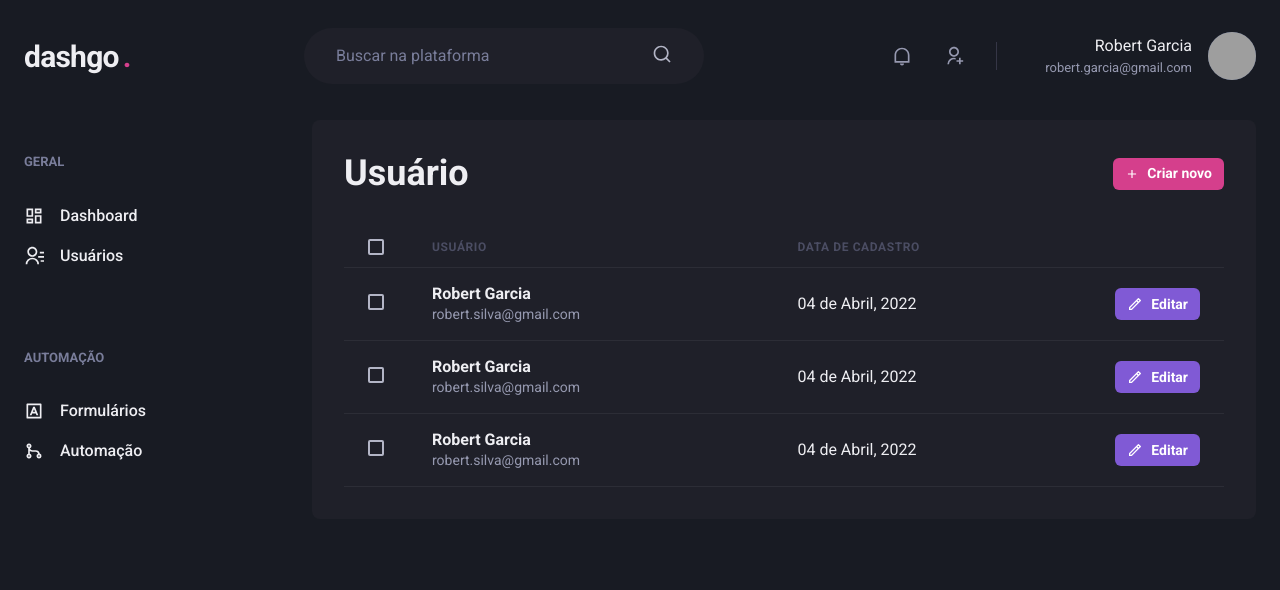
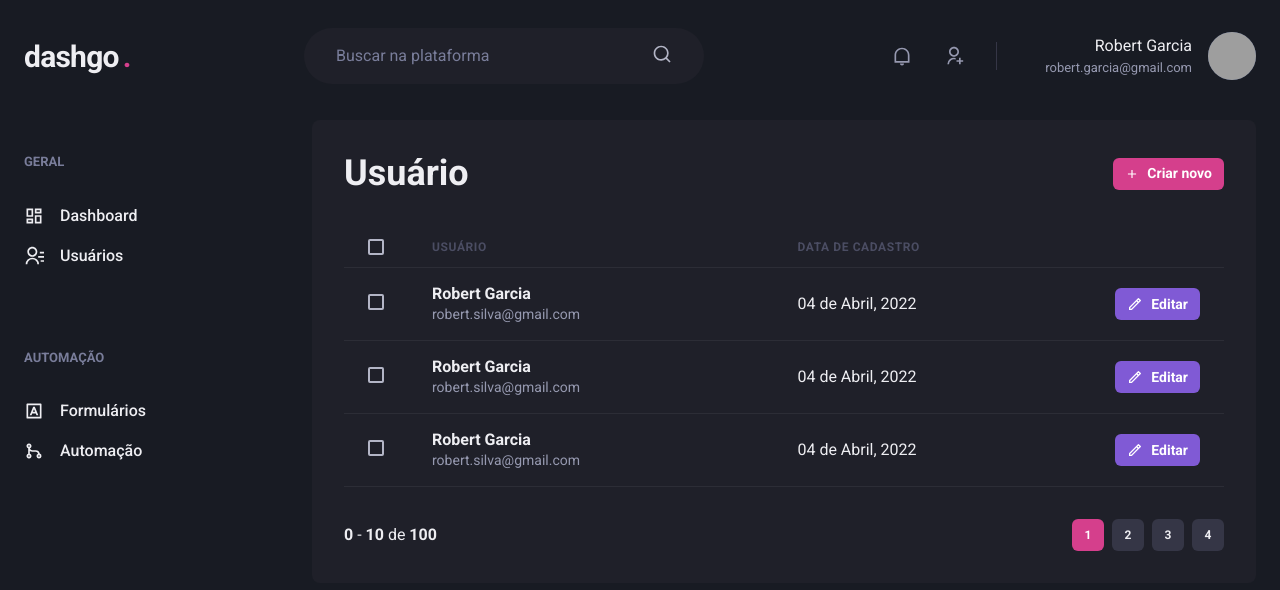
Before and after one commit to Rob30Garcia/dahsgo, a Next.js app: page /users in a window 1280 px wide. Shown: the top 590 px of the page. Built offline with nearby package versions, Linux system fonts and the light colour scheme; grey boxes are pictures that could not be loaded.

Commit message:
feat: create pagination component

```diff
--- /dev/null
+++ b/src/Components/Pagination.tsx
@@ -0,0 +1,68 @@
+import { Box, Button, Stack } from "@chakra-ui/react";
+
+export function Pagination() {
+  return (
+    <Stack
+      direction="row"
+      spacing="6"
+      mt="8"
+      justify="space-between"
+      align="center"
+    >
+      <Box>
+        <strong>0</strong> - <strong>10</strong> de <strong>100</strong>
+      </Box>
+      <Stack
+        spacing="2"
+        direction="row"
+      >
+        <Button
+          size="sm"
+          fontSize="xs"
+          width="4"
+          colorScheme="pink"
+          disabled
+          _disabled={{
+            bg: "pink.500",
+            cursor: "default",
+          }}
+        >
+          1
+        </Button>
+        <Button
+          size="sm"
+          fontSize="xs"
+          width="4"
+          bg="gray.700"
+          _hover={{
+            bg: "gray.500"
+          }}
+        >
+          2
+        </Button>
+        <Button
+          size="sm"
+          fontSize="xs"
+          width="4"
+          bg="gray.700"
+          _hover={{
+            bg: "gray.500"
+          }}
+        >
+          3
+        </Button>
+        <Button
+          size="sm"
+          fontSize="xs"
+          width="4"
+          bg="gray.700"
+          _hover={{
+            bg: "gray.500"
+          }}
+        >
+          4
+        </Button>
+      </Stack>
+    </Stack>
+  );
+}
--- a/src/pages/users/index.tsx
+++ b/src/pages/users/index.tsx
@@ -1,6 +1,7 @@
 import { Box, Button, Checkbox, Flex, Heading, Icon, Table, Tbody, Td, Th, Thead, Tr, Text } from "@chakra-ui/react";
 import { RiAddLine, RiPencilLine } from "react-icons/ri";
 import { Header } from "../../Components/Header";
+import { Pagination } from "../../Components/Pagination";
 import { Sidebar } from "../../Components/Sidebar";
 
 export default function UserList() {
@@ -111,6 +112,8 @@ export default function UserList() {
               </Tr>
             </Tbody>
           </Table>
+
+          <Pagination />
         </Box>
       </Flex>
     </Box>
```
